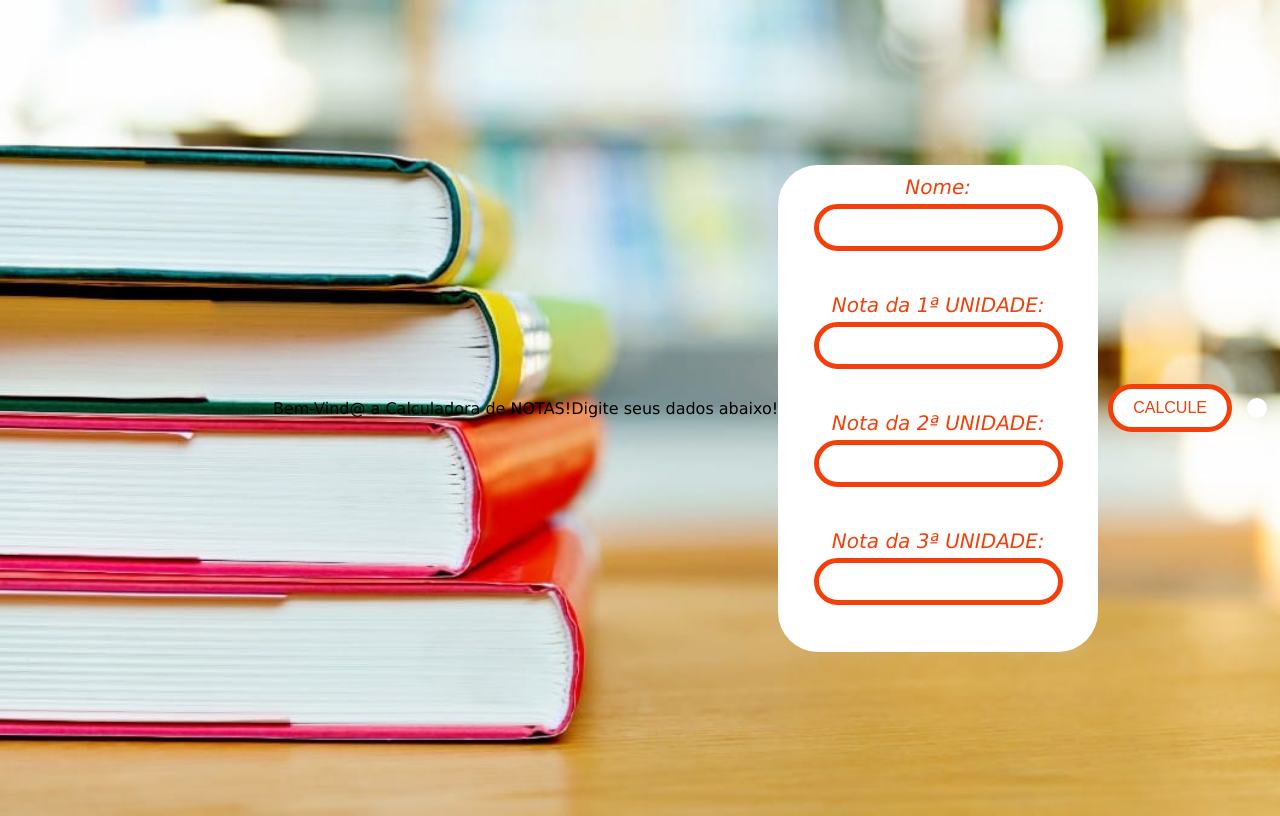
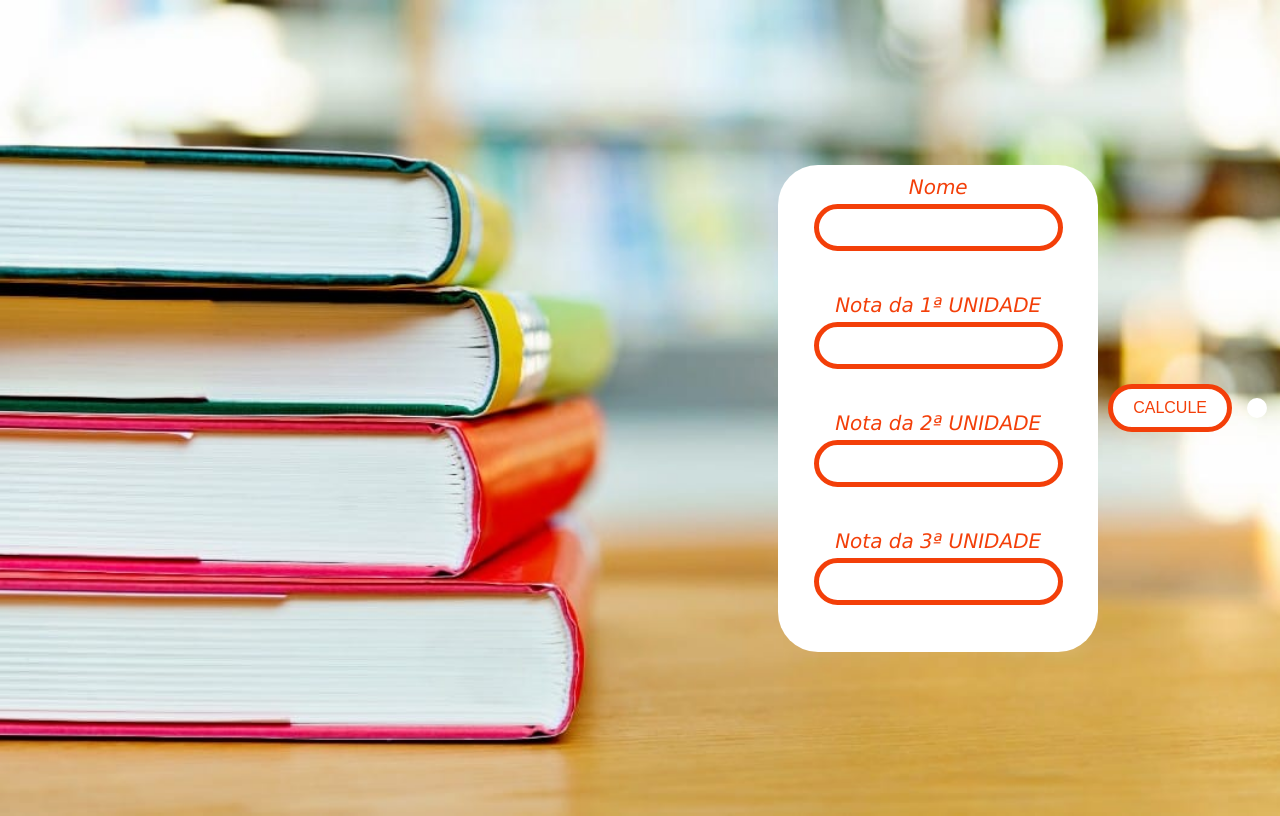
Before and after one commit to g8sele/Front-End, a plain HTML site: page media escolar/index.html in a window 1280 px wide. Drawn offline with Linux system fonts and the light colour scheme; files whose address does not match are found by name.

Commit message:
index.html

```diff
--- a/media escolar/index.html
+++ b/media escolar/index.html
@@ -7,24 +7,22 @@
     <title>Faça sua Média</title>
 </head>
 <body>
-    <p id="text1">Bem-Vind@ a Calculadora de NOTAS!</p>
-    <p id="text2">Digite seus dados abaixo!</p>
    <div class="elementos">
 
-        <label for="nome">Nome:</label>
+        <label for="nome">Nome</label>
         <input type="text" name="nome" id="respostanome">
 <p></p>
-        <label for="1uni">Nota da 1ª UNIDADE:</label>
+        <label for="1uni">Nota da 1ª UNIDADE</label>
         <input type="text" name="1uni" id="nota1">
 <p></p>
-        <label for="2uni">Nota da 2ª UNIDADE:</label>
+        <label for="2uni">Nota da 2ª UNIDADE</label>
         <input type="text" name="2uni" id="nota2">
 <p></p>
-        <label for="3uni">Nota da 3ª UNIDADE:</label>
+        <label for="3uni">Nota da 3ª UNIDADE</label>
         <input type="text" name="3uni" id="nota3">
 <p></p>
     </div>
-    <button type="button">CALCULE</button>
+    <button id="button" type="button">CALCULE</button>
     <p></p>
     <span id="resultado"></span>
     <script src="js/script.js"></script>
```
